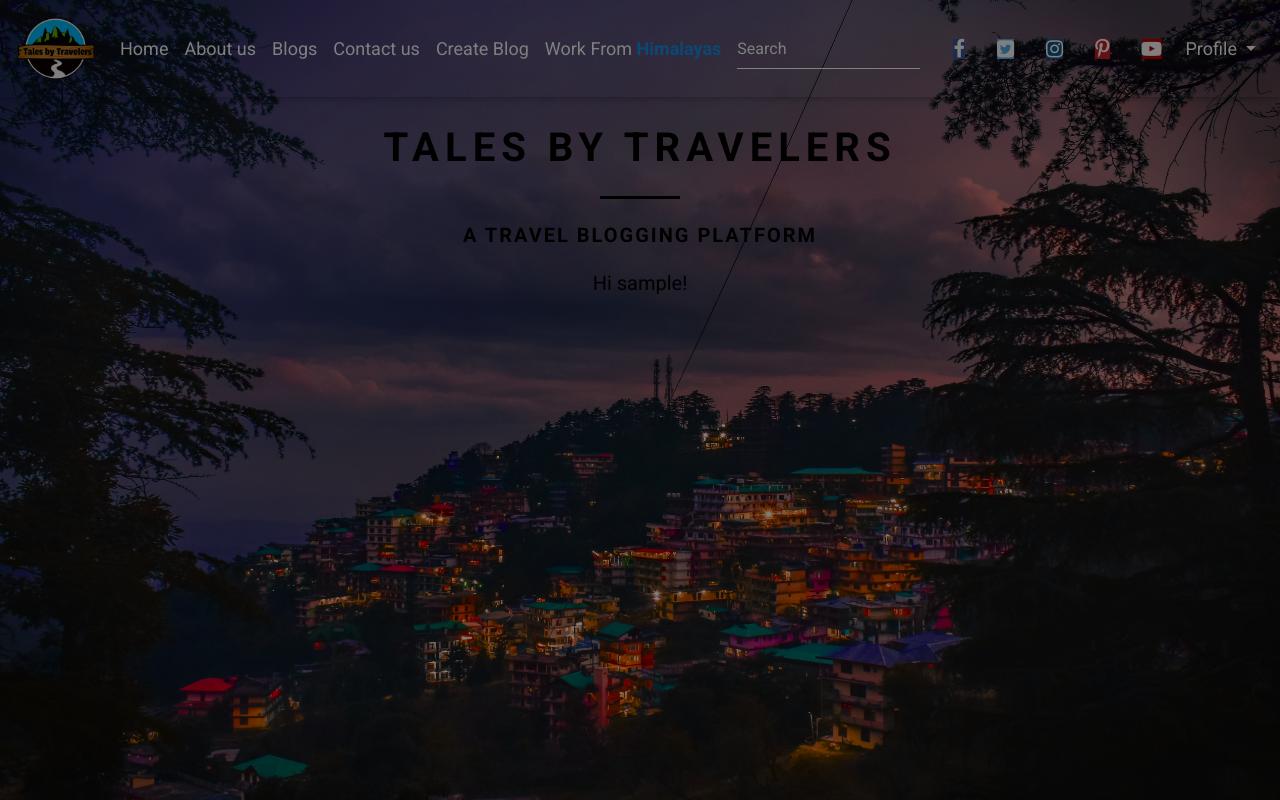
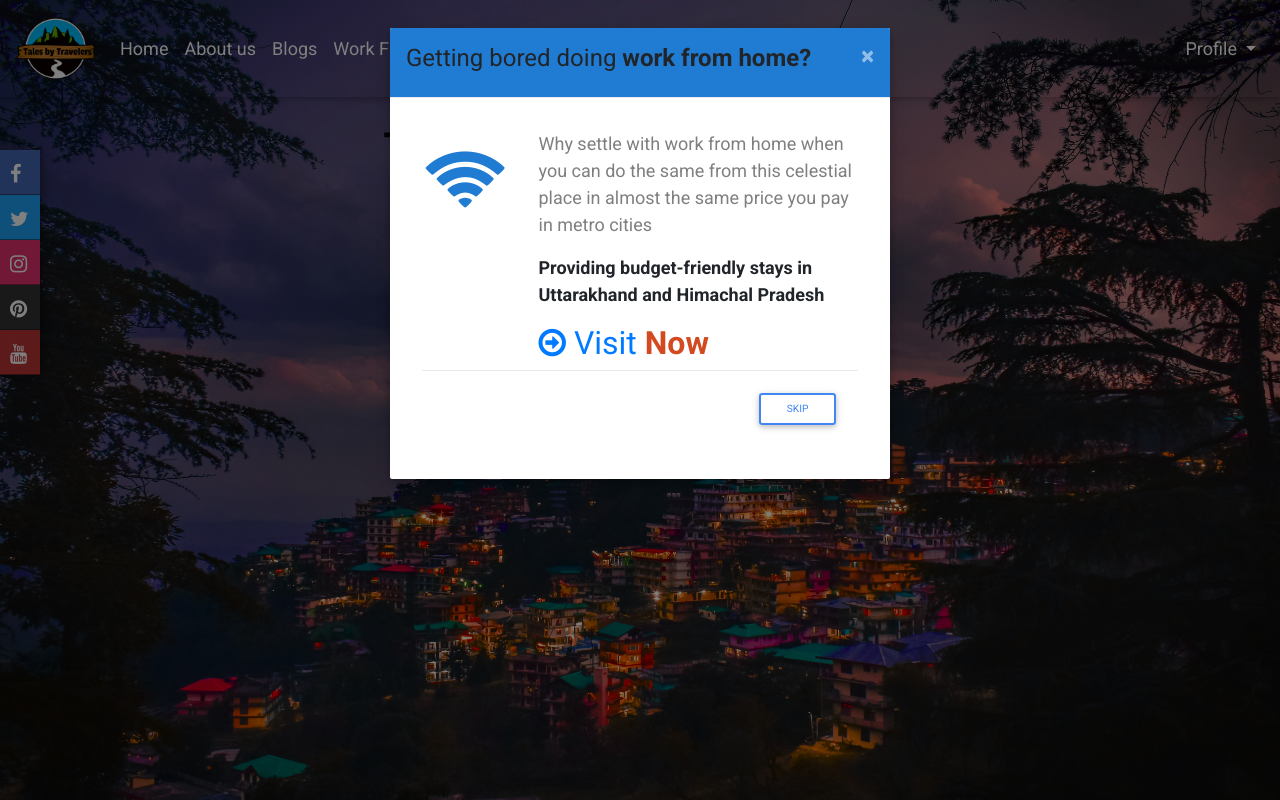
Before and after one commit to mayankchauhan96/Travel-Blogging-website, a Django app: page / in a window 1280 px wide, after a click on "Profile". Run offline with Django 3.2, Linux system fonts and the light colour scheme; the visitor is signed in with stand-in values (Sample User, id 1); data that the repository does not hold is empty; some libraries are stand-ins or nearby versions.

Commit message:
WFH fixed

```diff
--- a/blog/views.py
+++ b/blog/views.py
@@ -491,5 +491,7 @@ def wfm(request):
     lookups= Q(category__category__icontains="WFH")
 
     posts = Post.objects.filter(lookups).distinct().order_by('-created_on')
+    ratings = [8.0,9.5,9.0,8.5,8.5,9.0,9.0]
+    list_ = zip(posts,ratings)
 
-    return render(request, 'wfm.html', {"posts":posts})
+    return render(request, 'wfm.html', {"list_":list_})
--- a/templates/aboutus.html
+++ b/templates/aboutus.html
@@ -101,7 +101,8 @@
     <div class="col-md-8 card mb-4  mt-3 left  top">
       <div class="card-body">
         <h2>About website</h2>
-        <p class=" text">As the name suggests, TBT is a platform where Travelers can share their travel stories to the world. We will make your stories heard and remembered.</p>
+        <p class=" text">A community of travel bloggers where you can share your travel stories to the world. We will make your stories heard and remembered.</p>
+        <p>We also provide work friendly stays in Uttarakhand and Himachal pradesh.</p>
         <p>For more info follow us on</p>
 
         <div class="pb-4">
@@ -127,7 +128,7 @@
         </div>
         <hr class="hr-dark my-4">
         <h2>What we do?</h2>
-        <p class=" text">We travel around India, write our journey tales, give inspirations to blog, suggest best travels routes, favouravle seasons to travel, best packages and what not.</p>
+        <p class=" text">We travel around India, write our journey tales, give inspirations to other bloggers, suggest best travels routes, favourable seasons to travel, best packages and whatnot.</p>
         <p><em> And guess what now being on this platform you don't have to worry about making your own blogging websites, we welcome you to write your own blogs and we will publish it for you.</em></p>
         <hr class="hr-dark my-4">
         <strong>
--- a/templates/base.html
+++ b/templates/base.html
@@ -219,6 +219,88 @@
   box-shadow: 0 0 0 2em rgba(#fff,0);
 
 }
+#profile_drop {
+    background-color:rgb(221, 207, 228);
+}
+#sidesoc {
+    position: fixed;
+    width: 80px;
+    margin-top: 150px;
+    margin-left: -40px;
+    transition: all 0.3s linear;
+    box-shadow: 2px 2px 8px 0px rgba(0, 0, 0, .4)
+}
+
+#sidesoc ul {
+    margin-top: 0;
+    margin-bottom: 0rem
+}
+
+#sidesoc li {
+    height: 45px;
+    position: relative
+}
+
+#sidesoc li a {
+    color: #fff !important;
+    display: block;
+    height: 100%;
+    width: 100%;
+    line-height: 45px;
+    padding-left: 25%;
+    border-bottom: 1px solid rgba(0, 0, 0, .4);
+    transition: all .3s linear;
+    text-decoration: none !important
+}
+
+#sidesoc li:nth-child(1) a {
+    background: #4267B2
+}
+
+#sidesoc li:nth-child(2) a {
+    background: #1DA1F2
+}
+
+#sidesoc li:nth-child(3) a {
+    background: #E1306C
+}
+
+
+
+#sidesoc li:nth-child(4) a {
+    background: #333
+}
+
+#sidesoc li:nth-child(5) a {
+    background: #bb3434
+}
+
+#sidesoc li a i {
+    position: absolute;
+    top: 14px;
+    /* left: 24px; */
+    font-size: 20px
+}
+
+#sidesoc ul li a span {
+    display: none;
+    font-weight: bold;
+    letter-spacing: 1px;
+    text-transform: uppercase
+}
+
+#sidesoc a:hover {
+    z-index: 1;
+    width: 200px;
+    border-bottom: 1px solid rgba(0, 0, 0, .5);
+    box-shadow: 0 0 1px 1px rgba(0, 0, 0, .3)
+}
+
+#sidesoc ul li:hover a span {
+    padding-left: 30%;
+    display: block;
+    font-size: 15px
+}
 
 
         </style>
@@ -242,12 +324,12 @@
                     <li class="nav-item">
                         <a class="nav-link" href="{% url 'blog:explore' %}" tabindex="-1" aria-disabled="true">Blogs</a>
                     </li>
-                    <li class="nav-item">
+                    <!-- <li class="nav-item">
                         <a class="nav-link" href="{% url 'blog:contact_us' %}">Contact us</a>
                     </li>
                     <li class="nav-item">
                         <a class="nav-link" id="write_blog" href="{% url 'blog:blog_form' %}">Create Blog</a>
-                    </li>
+                    </li> -->
                     <li class="nav-item">
                         <a class="nav-link" id="wfm" href="{% url 'blog:wfm' %}">Work From <span style="color: #1491eb; font-weight: 700;">Himalayas</span> </a>
                     </li>
@@ -260,13 +342,11 @@
 
                 </ul>
                     <p></p>
-                    <!-- social_media -->
-                    <buttton class="btn-floating btn-lg btn-fb"><a href="https://www.facebook.com/Tales-by-travelers-112035743922925" target="_blank" class="fa fa-facebook-f"></a></buttton>
+                    <!-- <buttton class="btn-floating btn-lg btn-fb"><a href="https://www.facebook.com/Tales-by-travelers-112035743922925" target="_blank" class="fa fa-facebook-f"></a></buttton>
                     <buttton class="btn-floating btn-lg btn-tw"><a href="https://twitter.com/by_travelers" target="_blank" class="fa fa-twitter-square"></a></buttton>
                     <buttton class="btn-floating btn-lg btn-ins"><a href="https://www.instagram.com/talesbytravelers/" target="_blank" id="instagram" class="fa fa-instagram"></a></buttton>
                     <buttton class="btn-floating btn-lg btn-pin"><a href="https://www.pinterest.ca/talesbytravelers/" target="_blank" class="fa fa-pinterest-p"></a></buttton>
-                    <buttton class="btn-floating btn-lg btn-yt"><a href="https://www.youtube.com/channel/UCfzp0hjot8cbJIHGdLphuCQ?disable_polymer=true" target="_blank" class="fa fa-youtube-play"></a></buttton>
-                    <!-- <buttton class="btn-floating btn-lg btn-email"><a onclick="location.href='mailto:talesbytravelers@gmail.com';" target="_blank" class="fa fa-envelope pr-1"></a></buttton> -->
+                    <buttton class="btn-floating btn-lg btn-yt"><a href="https://www.youtube.com/channel/UCfzp0hjot8cbJIHGdLphuCQ?disable_polymer=true" target="_blank" class="fa fa-youtube-play"></a></buttton> -->
                 <ul class="navbar-nav mr-end">
 
                     <li class="nav-item dropdown">
@@ -276,7 +356,7 @@
                         Profile
                         </a>
 
-                        <ul class="dropdown-menu dropdown-menu-right" aria-labelledby="navbarDropdown">
+                        <ul id="profile_drop" class="dropdown-menu dropdown-menu-right" aria-labelledby="navbarDropdown">
                             <ul class="dropdown-submenu">
 
                                 <a href="{% url 'blog:user_url' user.id %}" class="dropdown-item">About | Blogs </a>
@@ -320,6 +400,15 @@
         </nav>
 
 
+        <nav id="sidesoc">
+            <ul>
+                <li><a href="https://www.facebook.com/Tales-by-travelers-112035743922925"target="_blank"><i class="fa fa-facebook"></i><span>Facebook</span></a></li>
+                <li><a href="https://twitter.com/by_travelers" target="_blank"><i class="fa fa-twitter"></i><span>Twitter</span></a></li>
+                <li><a href="https://www.instagram.com/talesbytravelers/" target="_blank"><i class="fa fa-instagram"></i><span>Instagram</span></a></li>
+                <li><a href="https://www.pinterest.ca/talesbytravelers/" target="_blank"><i class="fa fa-pinterest"></i><span>Pinterest</span></a></li>
+                <li><a href="https://www.youtube.com/channel/UCfzp0hjot8cbJIHGdLphuCQ?disable_polymer=true" target="_blank"><i class="fa fa-youtube"></i><span>Youtube</span></a></li>
+            </ul>
+        </nav>
 
         {% block content %}
         <!-- Content Goes here -->
@@ -362,7 +451,7 @@
                     <a href="{% url 'blog:about_us' %}">Help</a>
                 </li>
                 <li class="list-inline-item">
-                    <a href="{% url 'blog:contact_us' %}">Feedback & Suggestions</a>
+                    <a href="{% url 'blog:contact_us' %}">Contact Us</a>
                 </li>
               </ul>
 
--- a/templates/index.html
+++ b/templates/index.html
@@ -535,27 +535,52 @@
 <div class="modal fade" id="myModal" tabindex="-1" role="dialog" aria-labelledby="myModalLabel" aria-hidden="true">
     <div class="modal-dialog">
       <div class="modal-content">
-        <div class="modal-header" >
-          <h4 class="modal-title" id="myModalLabel" style="font-weight: 800;">Getting bored doing work from home?</h4>
-          <button type="button" class="close" data-dismiss="modal"><span aria-hidden="true">&times;</span><span class="sr-only">Close</span></button>
+        <div class="modal-header" style="background-color:#207cd3 ;">
+            <h4 class="heading">Getting bored doing
+              <strong> work from home?</strong>
+            </h4>
 
-        </div>
+            <button type="button" class="close" data-dismiss="modal" aria-label="Close">
+              <span aria-hidden="true" class="white-text">&times;</span>
+            </button>
+          </div>
+
         <div class="modal-body" >
-            <p style="font-style: oblique;">Why settle with work from home when you can do the same from this celestial place in almost the same price you pay in metro cities </p>
-                <p style="font-weight: 600; color: rgb(15, 14, 87);"> Providing budget-friendly stays in Uttarakhand and Himachal Pradesh
-                </p>
-                <p>Click below to view our listed cottages <i class="fa fa-arrow-circle-o-down"></i></p>
-            <a class="blink" href="{% url 'blog:wfm' %}"><i class="fa fa-arrow-circle-o-right"></i> Visit <span style="color: #dd2911; font-weight: 700;">Now</span> </a>
 
-        </div>
-        <div class="modal-footer" style="font-weight: 800;background-color: #fdf3e9;">
-          <button type="button" class="btn btn-outline-dark btn-sm" data-dismiss="modal">SKIP</button>
+        <!--Body-->
+        <div class="modal-body">
+
+          <div class="row">
+            <div class="col-3">
+              <p></p>
+              <p class="text-center">
+                <i class="fa fa-wifi fa-4x" style="color: #207cd3;"></i>
+              </p>
+            </div>
+
+            <div class="col-9">
+              <p class="text-black-50">Why settle with work from home when you can do the same from this celestial place in almost the same price you pay in metro cities </p>
+              <p>
+                <strong>Providing budget-friendly stays in Uttarakhand and Himachal Pradesh</strong>
+              </p>
+              <h2>
+               <a class="blink" href="{% url 'blog:wfm' %}"><i class="fa fa-arrow-circle-o-right"></i> Visit <span style="color: #d34a20; font-weight: 700;">Now</span> </a>
+
+              </h2>
+
+            </div>
+          </div>
+
+        <div class="modal-footer flex-center" style="font-weight: 800;background-color: #ffffff;">
+          <button type="button" class="btn btn-outline-primary btn-sm" data-dismiss="modal">SKIP</button>
         </div>
       </div>
     </div>
   </div>
 
   </div>
+  </div>
+
 <script>
    setTimeout(function() {
     $('#myModal').modal();
```
Also changed, not shown: templates/post_detail.html (+3 -4 lines), templates/wfm.html (+59 -10 lines).
